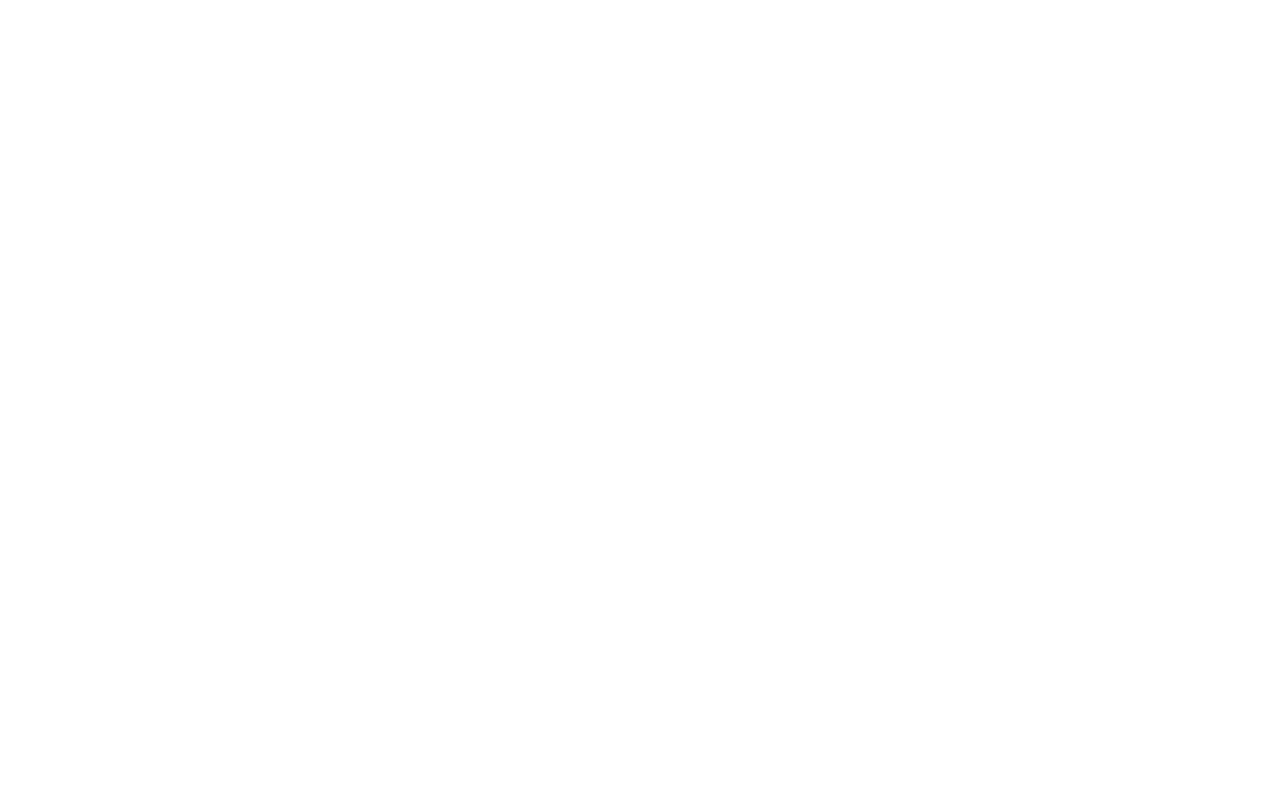
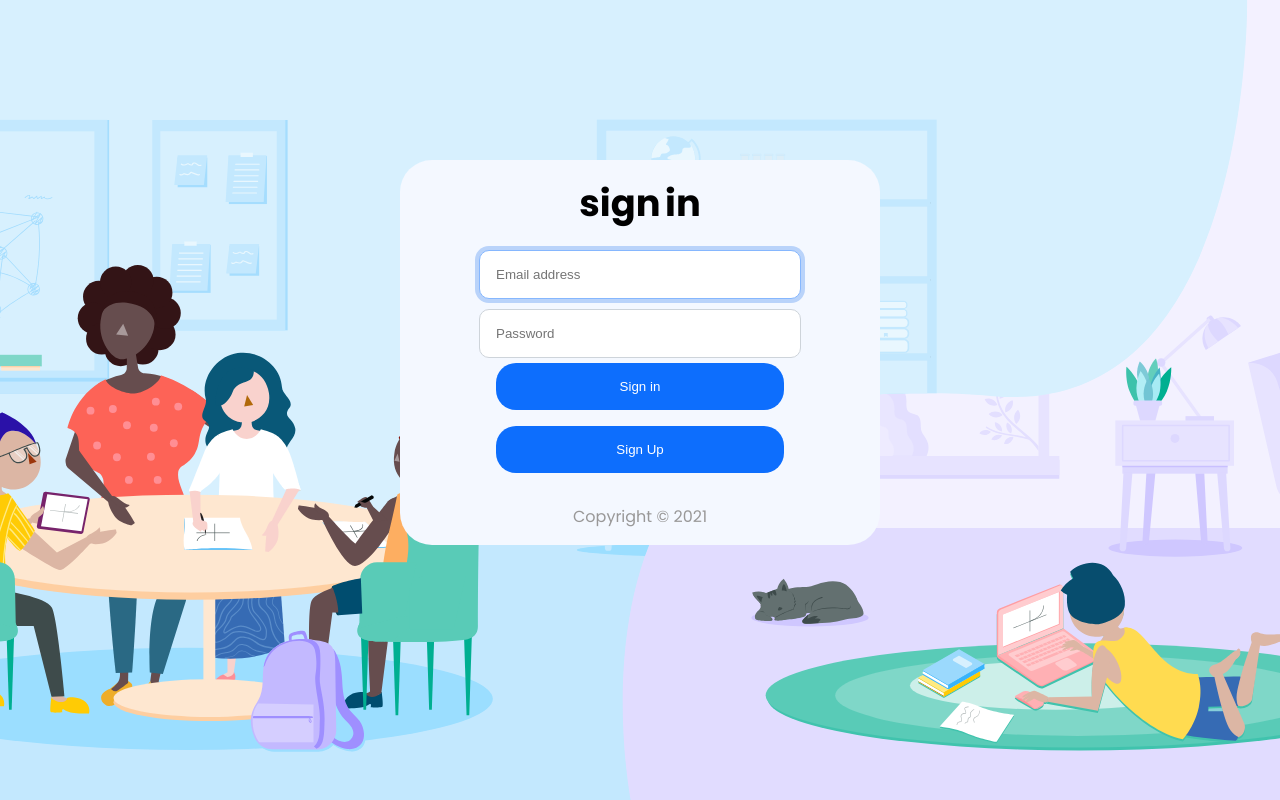
Before and after one commit to ChaitanyaCodes/cm-project, a React (Create React App) app in the folder client/: page /login in a window 1280 px wide. Built offline with nearby package versions, Linux system fonts and the light colour scheme.

Commit message:
Added:Login & Signup confilicts

```diff
--- a/client/src/App.js
+++ b/client/src/App.js
@@ -11,7 +11,7 @@
     <Router>
       <div className="App">
         <Switch>
-          <Route path="/" exact component={Login} />
+          <Route path="/login" exact component={Login} />
           <Route path="/signup" exact component={SignUp} />
         </Switch>
 
--- a/client/src/components/auth/SignUp.js
+++ b/client/src/components/auth/SignUp.js
@@ -49,7 +49,9 @@
             onChange={(e) => setFullName(e.target.value)}
             value={fullName}
           />
-          <select name="cars" id="cars">
+          <select name="cars" id="cars" onChange={(e) => setRole(e.target.options[e.target.selectedIndex].value)}
+            value={role}>
+            <option default  disabled>Select your role</option>
             <option value="1">Student</option>
             <option value="2">Teacher</option>
             <option value="3">Admin</option>
@@ -68,7 +70,7 @@
           />
 
           <button type="submit">Register</button>
-          <Link to="/"><button type="submit">Login</button></Link>
+          <Link to="/login"><button type="submit">Login</button></Link>
           <p>Copyright <span>&copy;</span> 2021</p>
         </div>
       </form>
--- a/client/src/css/login.css
+++ b/client/src/css/login.css
@@ -16,7 +16,6 @@
 
 .container {
   background: #F4F8FF;
-  opacity: 80%;
   display: flex;
   flex-direction: column;
   justify-content: center;
@@ -95,7 +94,7 @@
 }
 
 .form{
-  padding: 0px;
+  padding: 10rem;
 }
 
 select{
```
Also changed, not shown: 1 other file (tests, documents, lock files or other folders).
